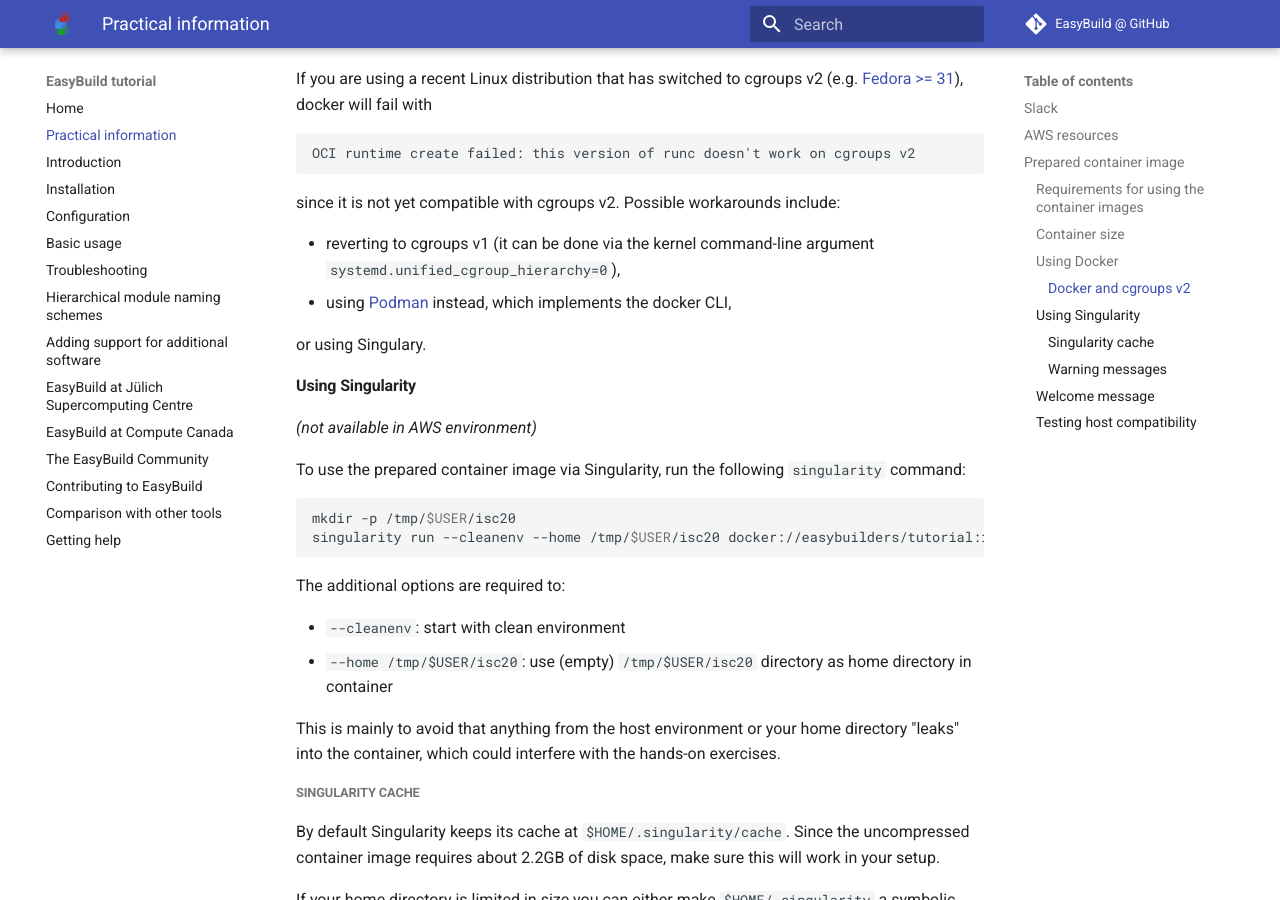
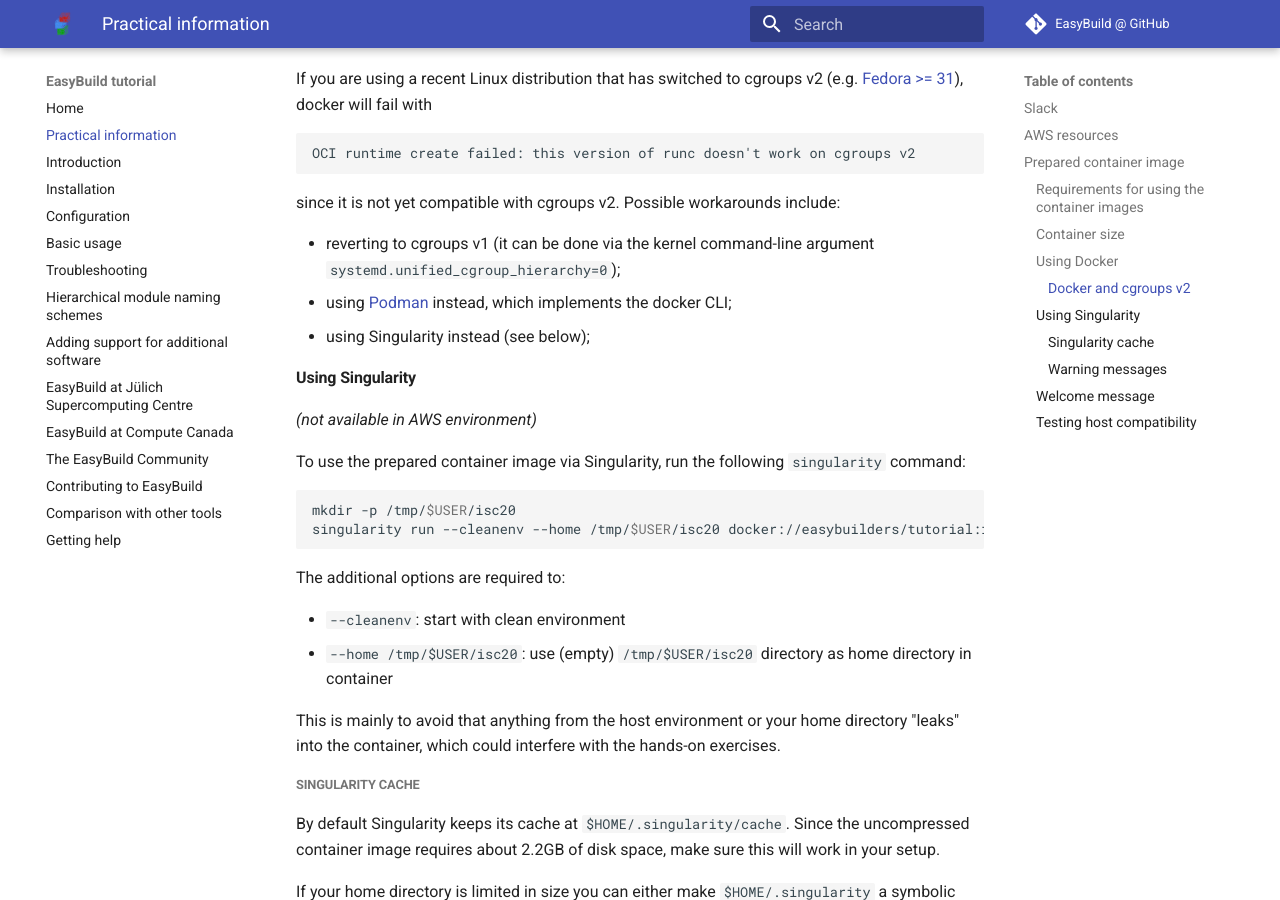
Before and after one commit to easybuilders/easybuild-tutorial, an MkDocs documentation site: the page built from docs/practical_information/README.md, in a window 1280 px wide and 900 px high, scrolled down 1574 px. Built offline with MkDocs 1.6.1 and Material for MkDocs 9.7.7, drawn with Linux system fonts in a browser that asks for light colours.

Commit message:
minor reformatting in Docker & cgroups subsection

```diff
--- a/docs/practical_information/README.md
+++ b/docs/practical_information/README.md
@@ -73,10 +73,9 @@ OCI runtime create failed: this version of runc doesn't work on cgroups v2
 
 since it is not yet compatible with cgroups v2. Possible workarounds include:
 
-* reverting to cgroups v1 (it can be done via the kernel command-line argument `systemd.unified_cgroup_hierarchy=0`),
-* using [Podman](https://podman.io/) instead, which implements the docker CLI,
-
-or using Singulary.
+* reverting to cgroups v1 (it can be done via the kernel command-line argument `systemd.unified_cgroup_hierarchy=0`);
+* using [Podman](https://podman.io/) instead, which implements the docker CLI;
+* using Singularity instead (see below);
 
 #### Using Singularity
 
```
